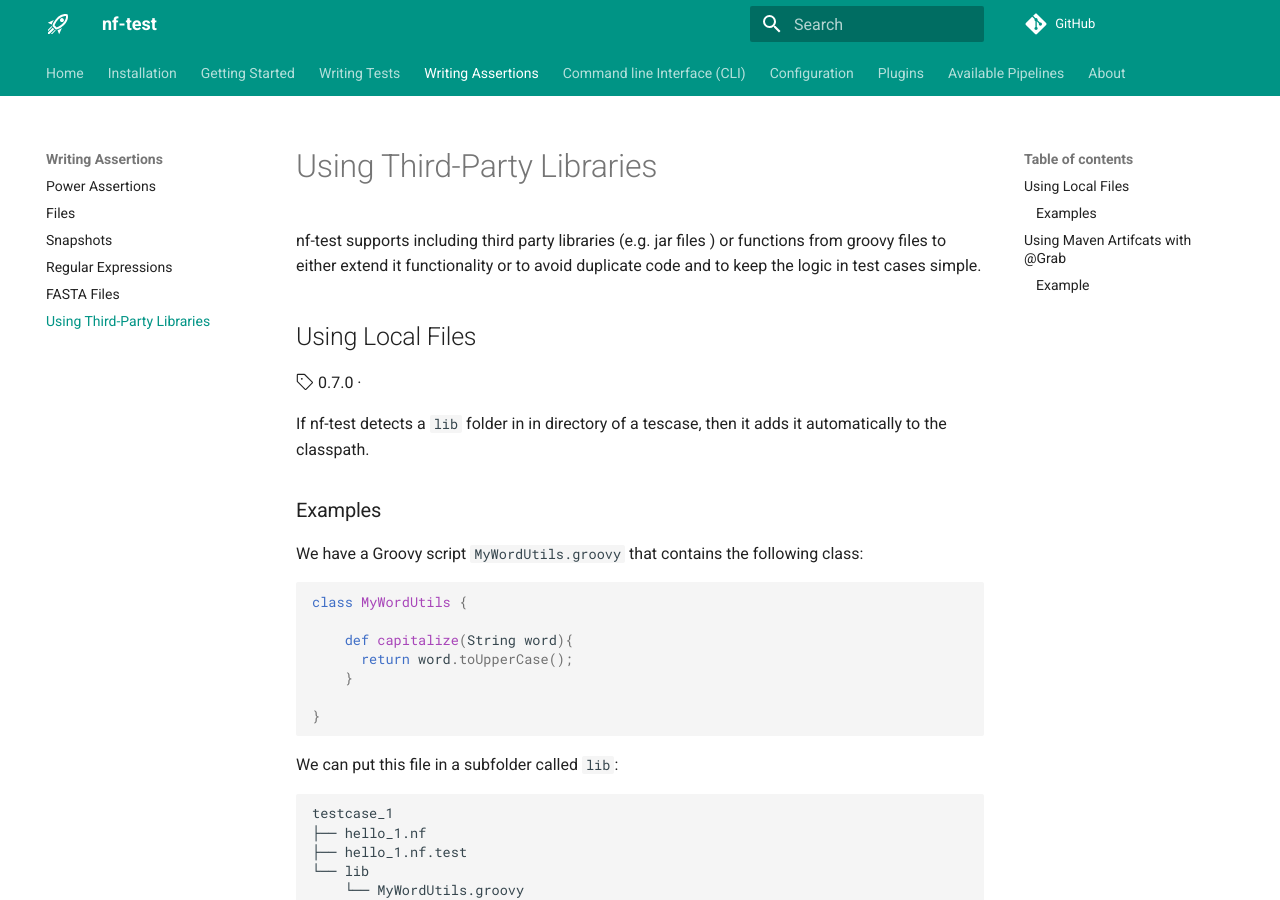
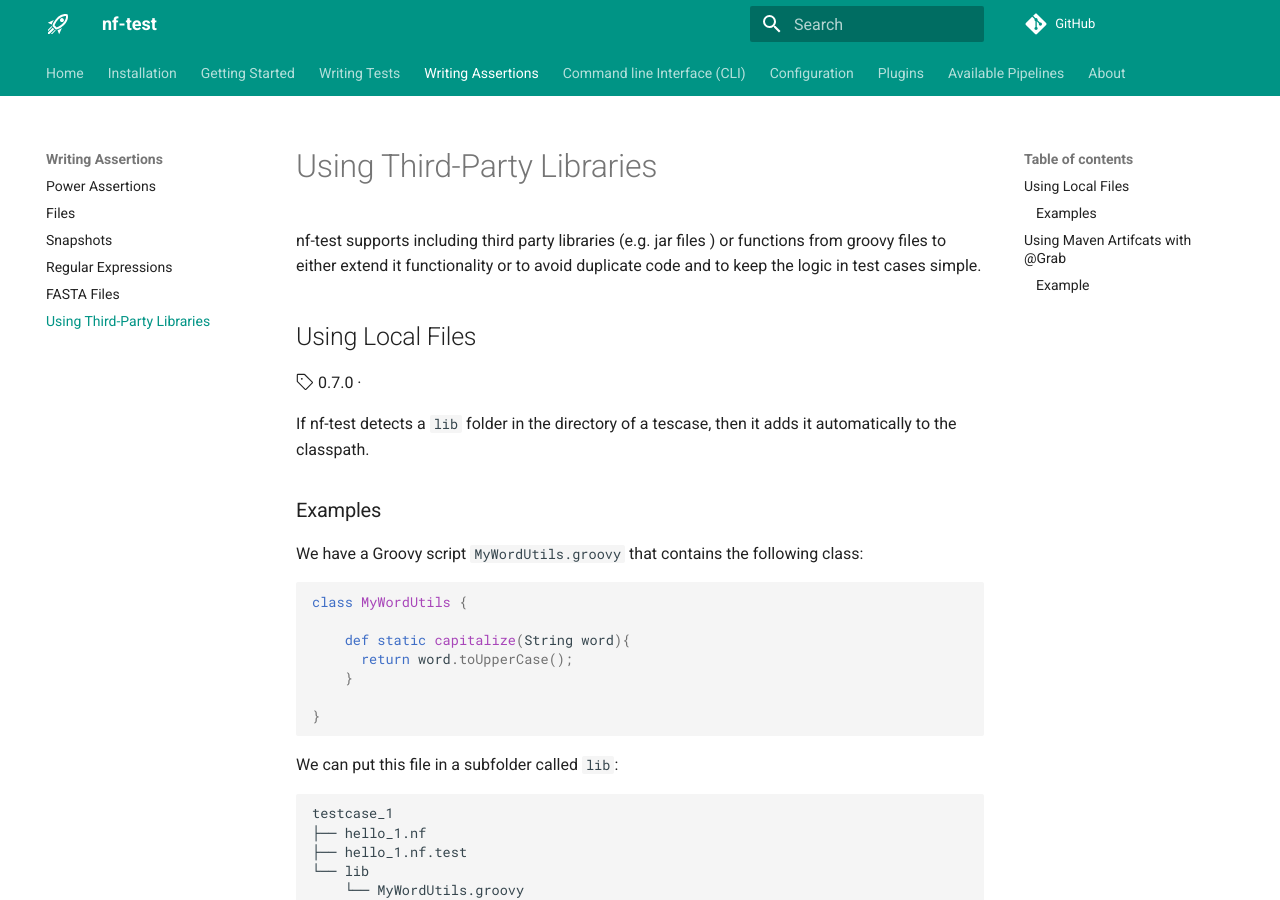
Before and after one commit to askimed/nf-test, an MkDocs documentation site: the page built from docs/assertions/libraries.md, in a window 1280 px wide and 900 px high. Built offline with MkDocs 1.6.1 and Material for MkDocs 9.7.7, drawn with Linux system fonts in a browser that asks for light colours; comment, search, counter and statistics services are not loaded.

Commit message:
Update libraries.md

````diff
--- a/docs/assertions/libraries.md
+++ b/docs/assertions/libraries.md
@@ -6,7 +6,7 @@ nf-test supports including third party libraries (e.g. jar files ) or functions
 
 :octicons-tag-24: 0.7.0 ·
 
-If nf-test detects a `lib` folder in in directory of a tescase, then it adds it automatically to the classpath.
+If nf-test detects a `lib` folder in the directory of a tescase, then it adds it automatically to the classpath.
 
 ### Examples
 We have a Groovy script `MyWordUtils.groovy` that contains the following class:
@@ -14,14 +14,14 @@ We have a Groovy script `MyWordUtils.groovy` that contains the following class:
 ```Groovy
 class MyWordUtils {
 
-    def capitalize(String word){
+    def static capitalize(String word){
       return word.toUpperCase();
     }
 
 }
 ```
 
-We can put this file in a subfolder called `lib `:
+We can put this file in a subfolder called `lib`:
 
 ```
 testcase_1
````
